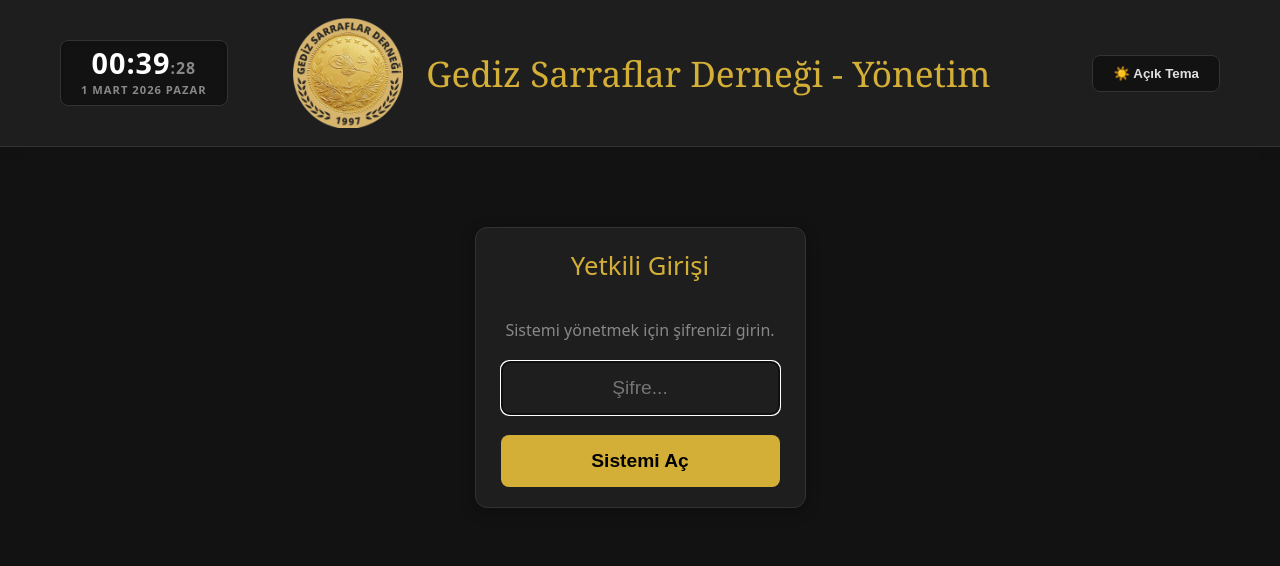
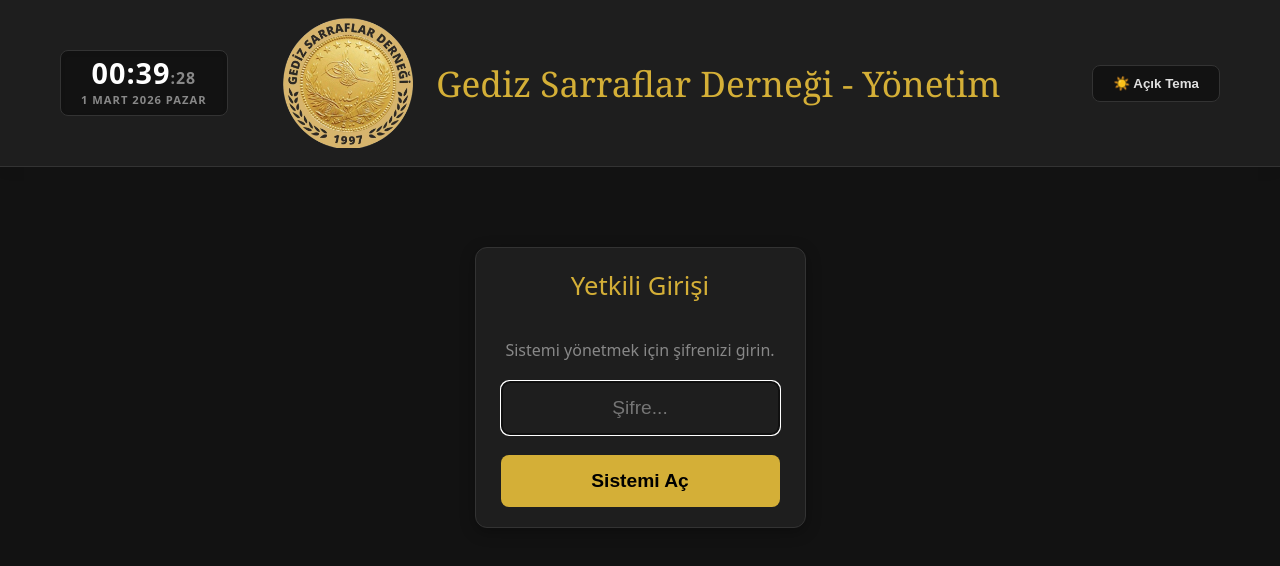
Before and after one commit to fevzisuhansahin/Kuyumcu-Ekran-, a website: page public/admin.html in a window 1280 px wide. Drawn offline with nearby package versions, Linux system fonts and the light colour scheme; no server answers.

Commit message:
Adjusted logo height again

```diff
--- a/public/admin.html
+++ b/public/admin.html
@@ -413,7 +413,7 @@
 
         /* --- GERÇEK LOGO TASARIMI --- */
         .uygulama-logosu {
-            height: 110px;
+            height: 130px;
             /* Header yüksekliğine göre ayarlandı, gerekirse müşteriye göre değiştiririz */
             width: auto;
             /* En-boy oranını korumasını sağlar */
```
Also changed, not shown: public/index.html (+1 -1 lines).
